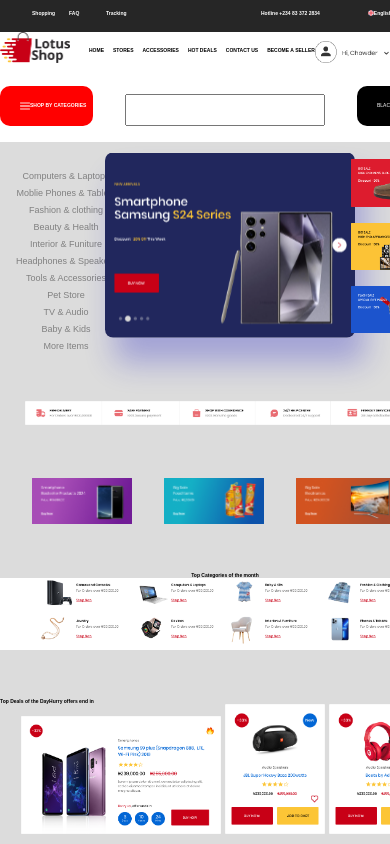
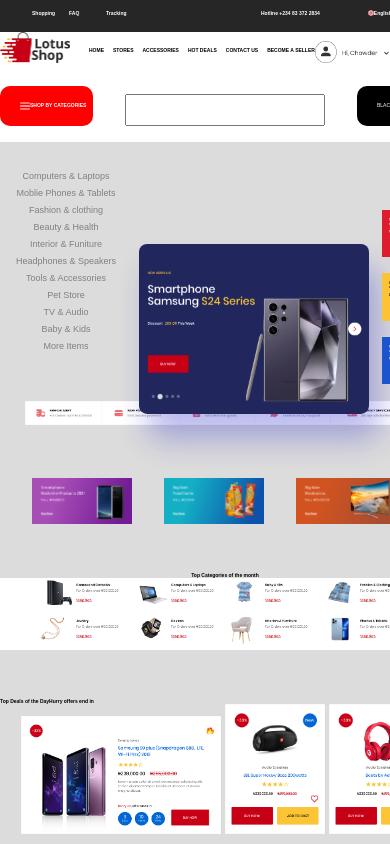
Before and after one commit to kunmi002/LBAN-shop, a plain HTML site: page index.html in a window 390 px wide. Shown: the top 844 px of the page. Drawn offline with Linux system fonts and the light colour scheme.

Commit message:
first commit

```diff
--- a/Styles/styles02.css
+++ b/Styles/styles02.css
@@ -210,5 +210,21 @@
 }
 
 @media screen and (max-width: 400px) {
+    .container{
+        position: absolute;
+        transform: translate(-50%,-50%);
+        top: 39%;
+        left: 65%;
+        width: 230px;
+        overflow: hidden;
+        border-radius: 8px;
+        box-shadow: 10px 25px 30px rgba(30,30,200,0.3);
+    }
 
+    .left{
+        position: absolute;
+        float: left;
+        left: 98%;
+        top: 23%;
+    }
 }
```
